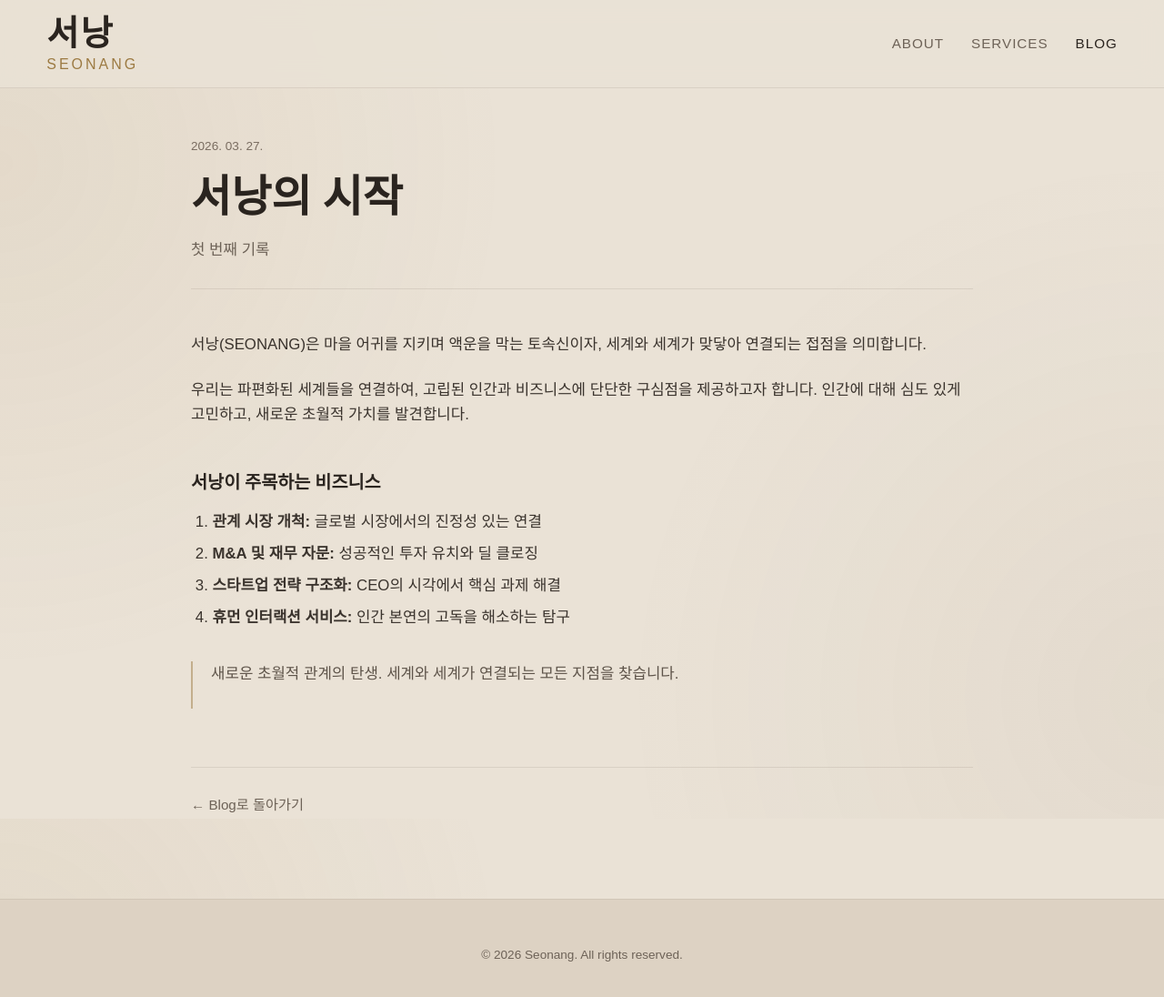
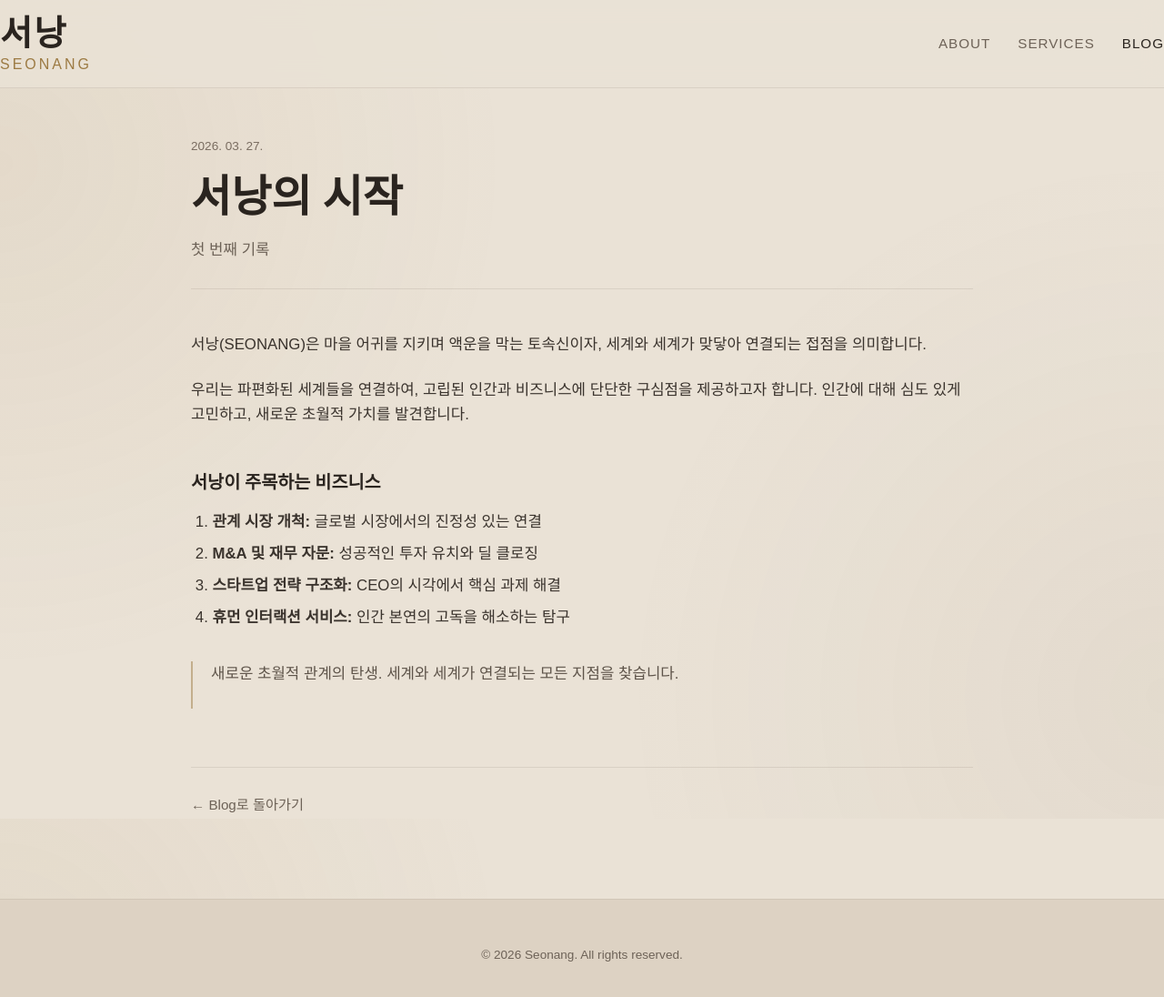
Before and after one commit to seonang/seonang.github.io, a Jekyll site: the page built from _posts/2026-03-27-first-record.md, in a window 1280 px wide and 1111 px high. Shown: the top 1096 px of the window at 91% size. Built offline with Jekyll 4.4.1, drawn with Linux system fonts in a browser that asks for light colours; some web fonts are replaced.

Commit message:
Update site-header.html

```diff
--- a/_includes/site-header.html
+++ b/_includes/site-header.html
@@ -1,14 +1,13 @@
 <header class="site-header">
-    <div class="site-shell site-header-inner">
+    <div class="site-header-inner">
         <a href="{{ '/' | relative_url }}" class="nav-logo">
             <span class="serif">서낭</span>
             <span class="logo-eng">SEONANG</span>
         </a>
-
         <nav class="nav-links">
             <a href="{{ '/#about' | relative_url }}" class="{% if page.url == '/' or page.url == '/index.html' %}active{% endif %}">About</a>
             <a href="{{ '/#services' | relative_url }}" class="{% if page.url == '/' or page.url == '/index.html' %}active{% endif %}">Services</a>
-            <a href="{{ '/blog/' | relative_url }}" class="{% if page.url == '/blog/' or page.layout == 'post' %}active{% endif %}">Blog</a>
+            <a href="{{ '/blog' | relative_url }}" class="{% if page.url == '/blog/' or page.url == '/blog' or page.layout == 'post' %}active{% endif %}">Blog</a>
         </nav>
     </div>
 </header>
```
